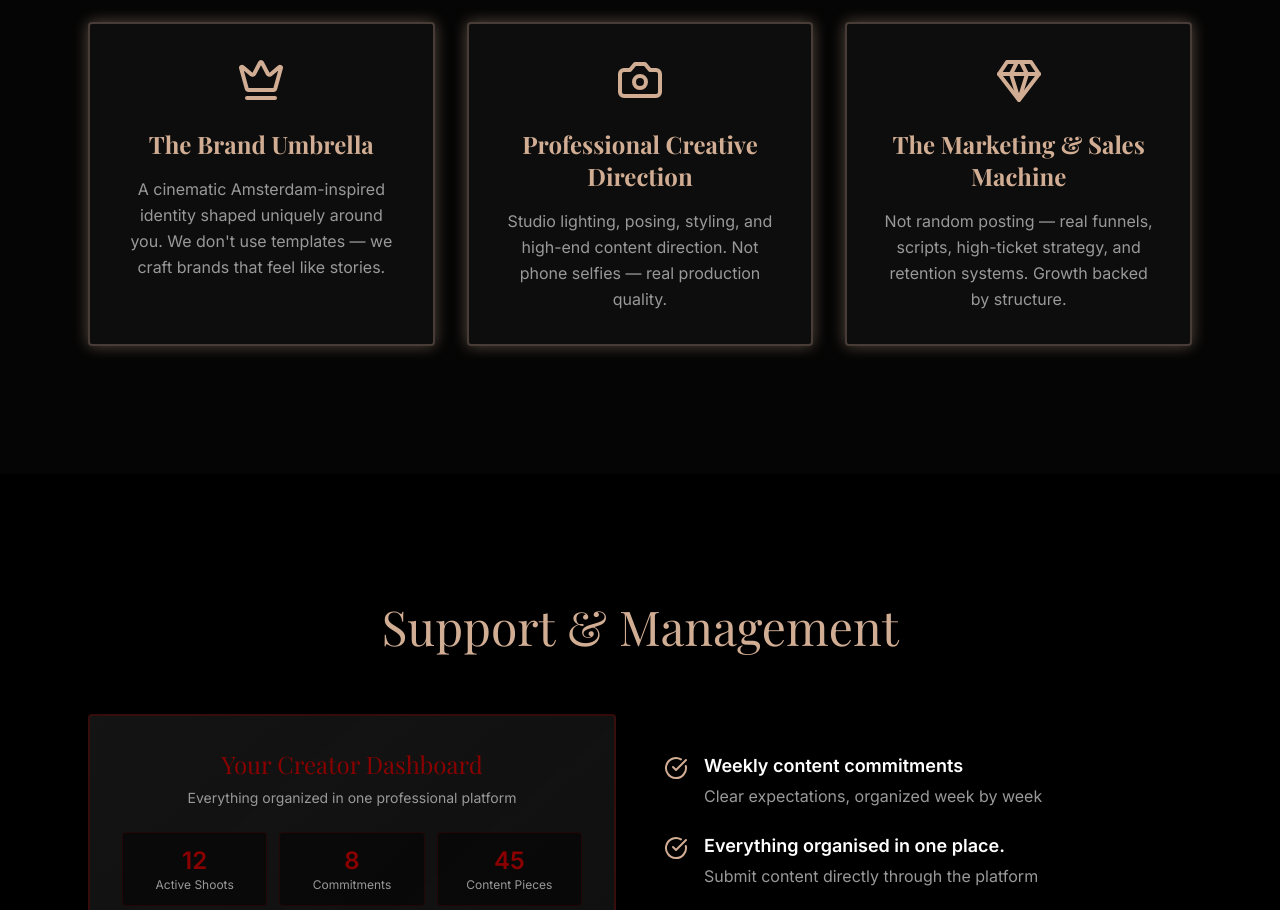
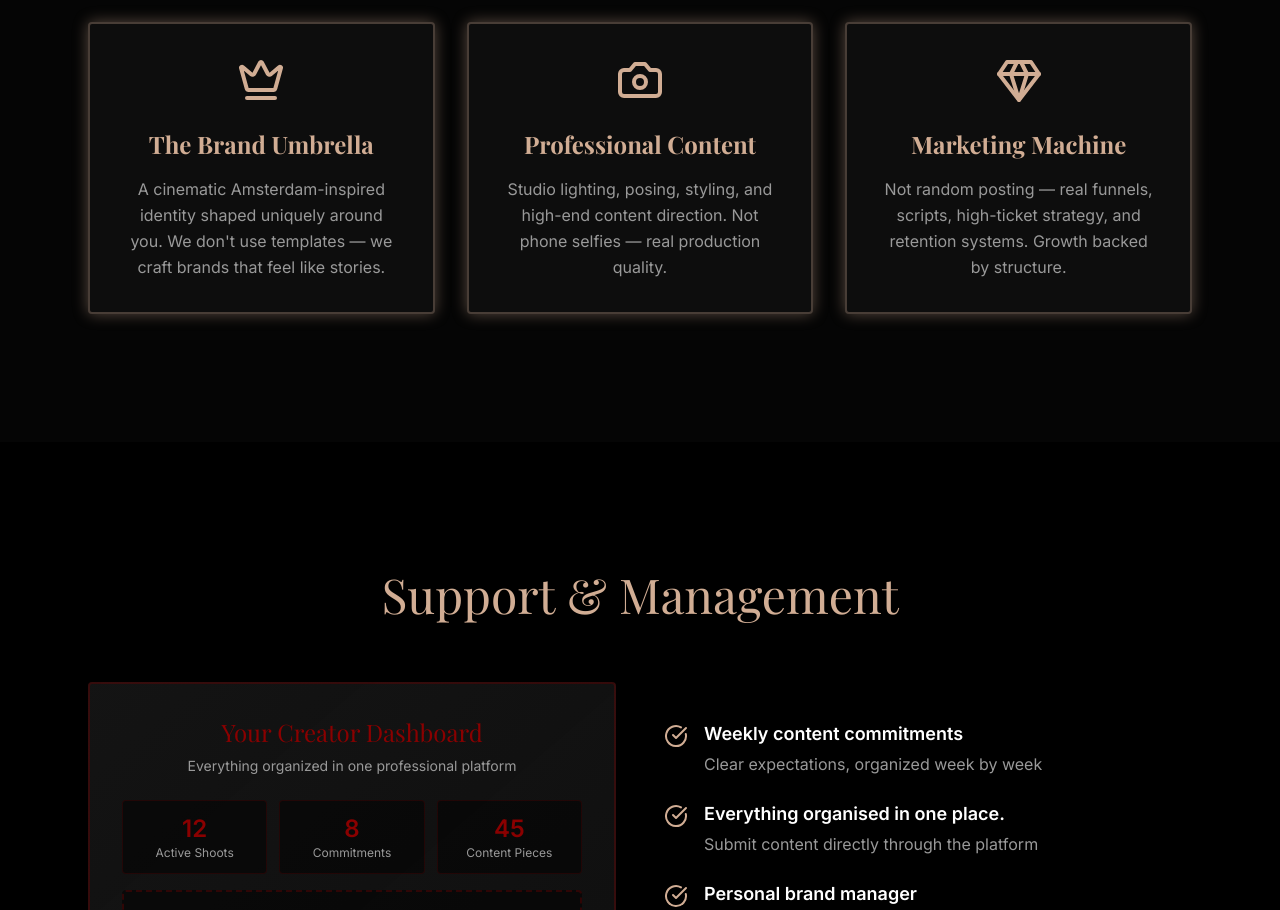
Before and after one commit to bureauboudoir-web/boudoir-bloom-theme, a React (Vite) app: page / in a window 1280 px wide. Shown: the part 3160-4070 px from the top of the page. Built offline with nearby package versions, Linux system fonts and the light colour scheme; the HTML template or start-up script is replaced by a standard one.

Commit message:
Visual edit in Lovable
Edited UI in Lovable

```diff
--- a/src/pages/Home.tsx
+++ b/src/pages/Home.tsx
@@ -245,7 +245,7 @@ const Home = () => {
                   <Camera className="w-12 h-12 text-rose-gold" />
                 </div>
                 <h3 className="font-serif text-2xl font-bold mb-4 text-rose-gold">
-                  Professional Creative Direction
+                  Professional Content
                 </h3>
                 <p className="text-muted-foreground leading-relaxed">
                   Studio lighting, posing, styling, and high-end content direction. Not phone selfies — real production quality.
@@ -259,7 +259,7 @@ const Home = () => {
                   <Gem className="w-12 h-12 text-rose-gold" />
                 </div>
                 <h3 className="font-serif text-2xl font-bold mb-4 text-rose-gold">
-                  The Marketing & Sales Machine
+                  Marketing Machine
                 </h3>
                 <p className="text-muted-foreground leading-relaxed">
                   Not random posting — real funnels, scripts, high-ticket strategy, and retention systems.
```
